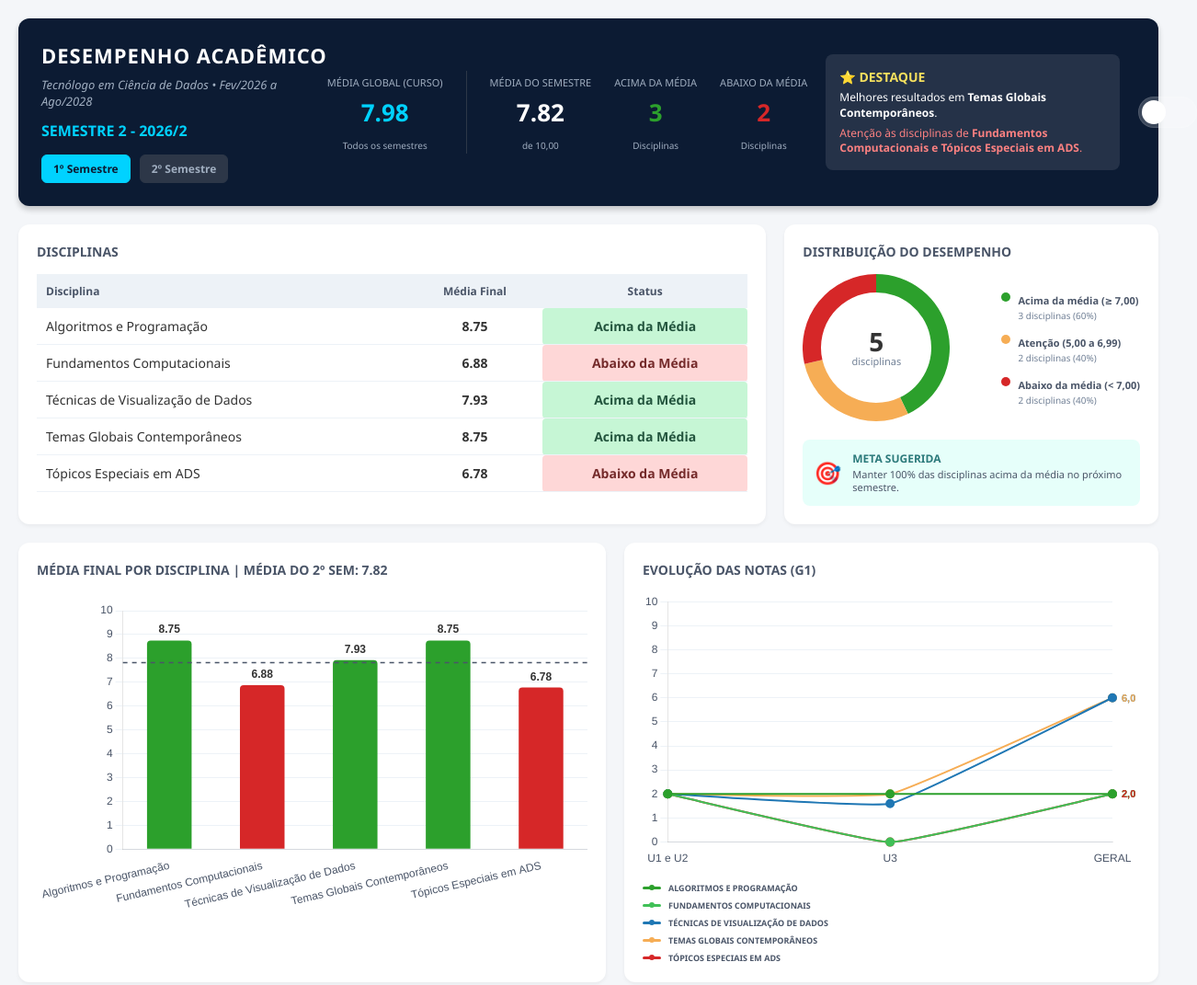
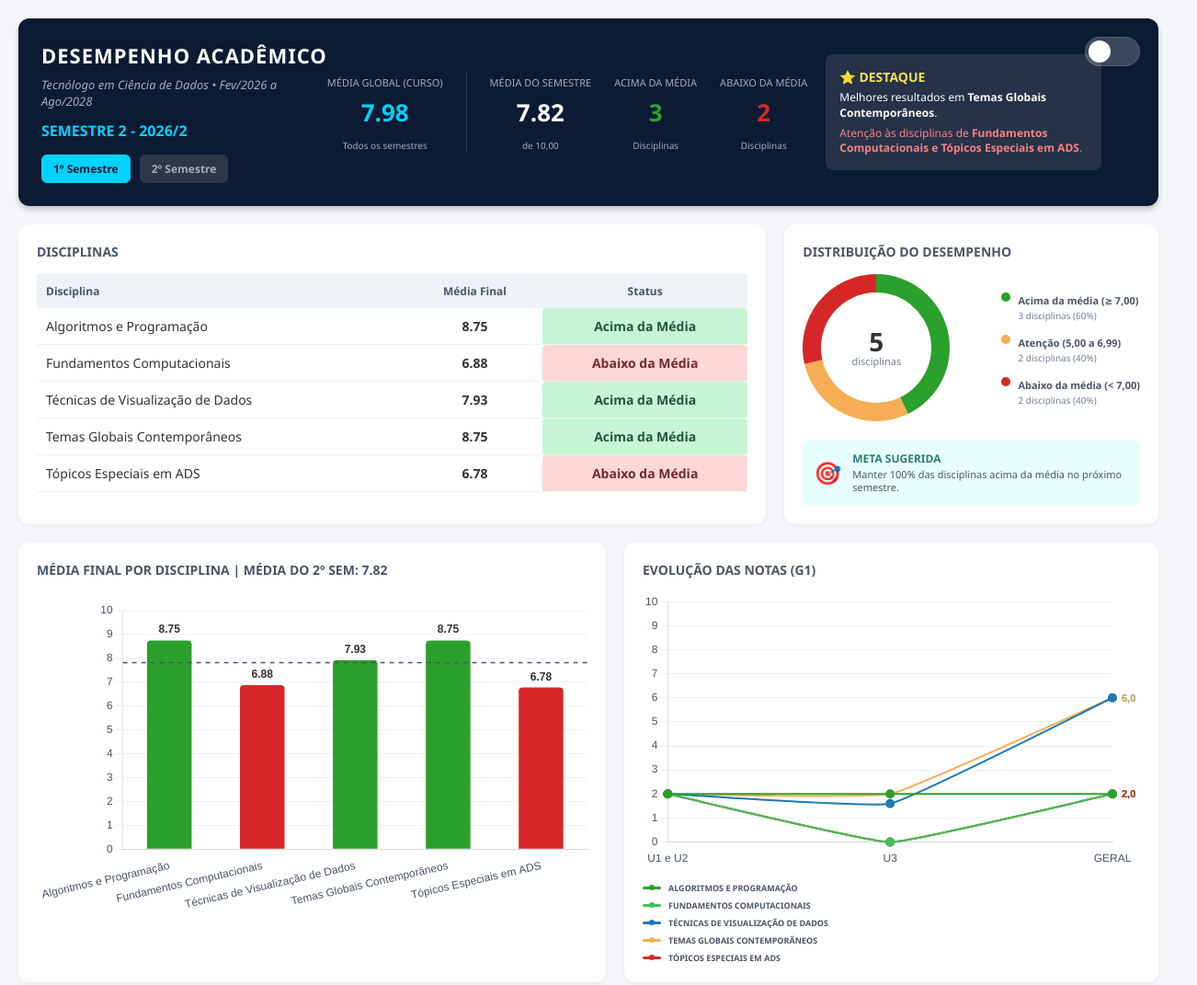
Before and after one commit to Redronew/boletim-dashboard, a plain HTML site: page index.html in a window 1280 px wide. Shown: the whole page at 92% size, 1302 px wide, since content can reach past the window. Drawn offline with nearby package versions, Linux system fonts and the light colour scheme.

Commit message:
Substituindo botao de tema por switch 2

```diff
--- a/script.js
+++ b/script.js
@@ -2,7 +2,7 @@ let chartRosca, chartBarras, chartEvolucao;
 
 const coresEvolucao = ['#2ca02c', '#40c057', '#1f77b4', '#f6ad55', '#d62728'];
 
-// --- FUNÇÃO DE TROCA DE TEMA (Ajustada para o Checkbox) ---
+// --- FUNÇÃO DE TROCA DE TEMA ---
 function toggleTheme() {
     const body = document.body;
     const isDark = document.getElementById('theme-checkbox').checked;
@@ -258,7 +258,7 @@ function renderizarDashboard(dadosAcademicos, semestreTexto, btnClicado) {
 }
 
 document.addEventListener('DOMContentLoaded', () => {
-    // Verifica se o tema escuro já estava salvo antes de renderizar
+    // Verifica se o tema escuro já estava salvo
     if (localStorage.getItem('theme') === 'dark') {
         document.getElementById('theme-checkbox').checked = true;
         document.body.classList.add('dark-theme');
--- a/style.css
+++ b/style.css
@@ -54,11 +54,13 @@ body {
     color: white;
     border-radius: 12px;
     padding: 25px;
+    padding-right: 100px; /* Espaço para o switch não cortar */
     display: flex;
     justify-content: space-between;
     align-items: center;
     margin-bottom: 20px;
     box-shadow: 0 4px 6px rgba(0,0,0,0.2);
+    position: relative;
 }
 
 .header-esquerda {
@@ -157,7 +159,7 @@ body {
     background-color: rgba(255, 255, 255, 0.1);
     padding: 15px;
     border-radius: 8px;
-    max-width: 320px;
+    max-width: 300px;
     margin-left: 20px;
     flex-shrink: 0;
 }
@@ -180,11 +182,12 @@ body {
 
 /* --- TOGGLE SWITCH DE TEMA --- */
 .theme-switch {
-    position: relative;
+    position: absolute; /* Flutua no canto do header */
+    top: 20px;
+    right: 20px;
     display: inline-block;
-    width: 64px;
-    height: 34px;
-    margin-left: 20px;
+    width: 60px; /* Largura um pouco menor para caber bem */
+    height: 32px;
     flex-shrink: 0;
 }
 
@@ -203,7 +206,7 @@ body {
     bottom: 0;
     background-color: rgba(255, 255, 255, 0.2);
     transition: .4s;
-    border-radius: 34px;
+    border-radius: 32px;
     display: flex;
     align-items: center;
     justify-content: space-between;
@@ -215,8 +218,8 @@ body {
 .slider::before {
     position: absolute;
     content: "";
-    height: 26px;
-    width: 26px;
+    height: 24px;
+    width: 24px;
     left: 3px;
     bottom: 3px;
     background-color: white;
@@ -227,7 +230,7 @@ body {
 
 /* Os ícones dentro do switch */
 .icon {
-    font-size: 14px;
+    font-size: 12px;
     z-index: 1;
     transition: opacity 0.4s;
 }
@@ -238,7 +241,7 @@ input:checked + .slider {
 }
 
 input:checked + .slider::before {
-    transform: translateX(30px);
+    transform: translateX(28px); /* Move o círculo para a direita */
 }
 
 /* Esconde o sol no tema escuro e a lua no tema claro */
```
Also changed, not shown: index.html (+1 -1 lines).
